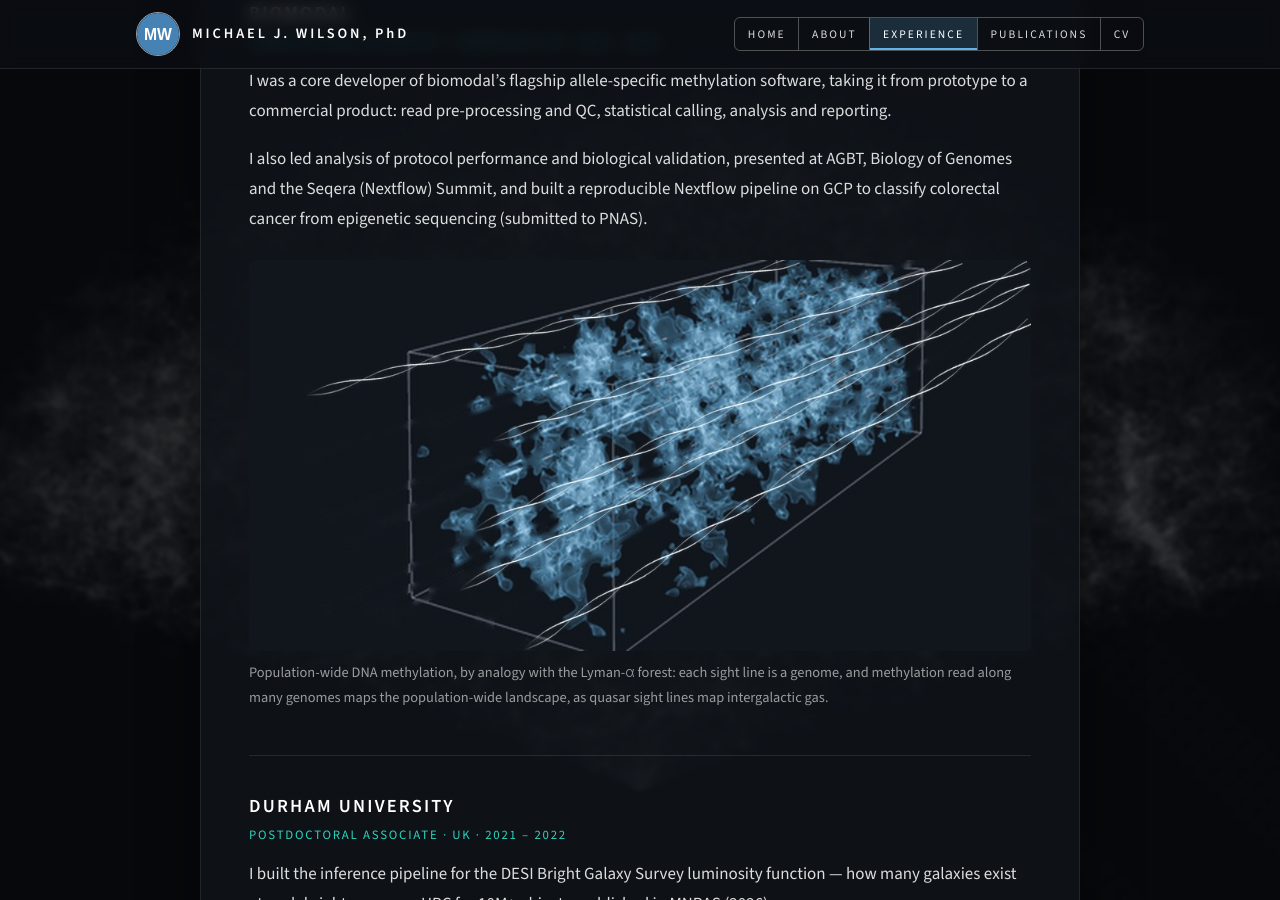
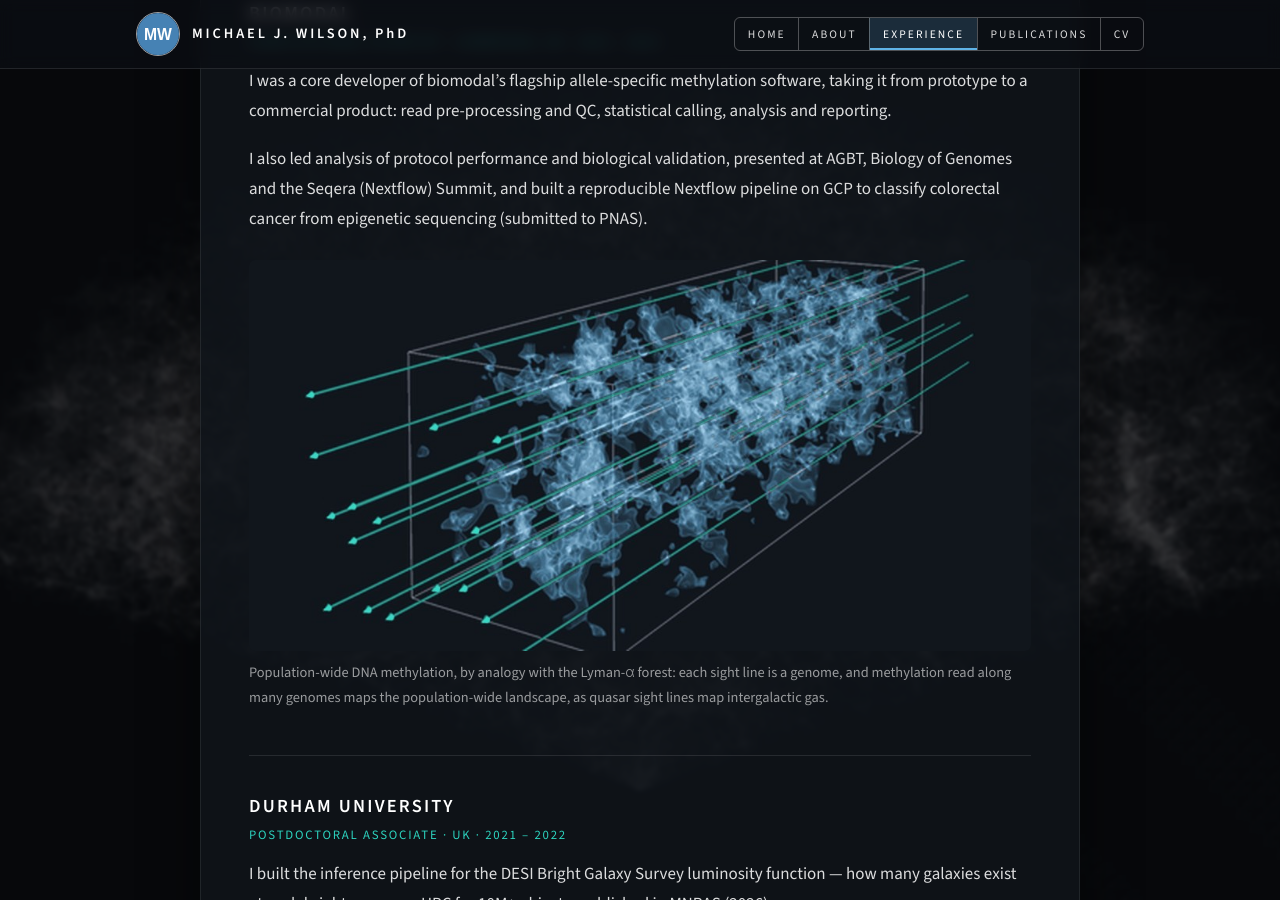
Before and after one commit to michaelJwilson/michaelJwilson.github.io, a Jekyll site: the page built from experience.md, in a window 1280 px wide and 900 px high, scrolled down 1295 px. Built offline with Jekyll 4.4.1, drawn with Linux system fonts in a browser that asks for light colours.

Commit message:
Biomodal figure: back to the simple recoloured image
Co-Authored-By: Claude Opus 5.5 <noreply@anthropic.com>
Claude-Session: https://claude.ai/code/session_01SiHqF3nmdqJf51uy6f9hsB

```diff
--- a/experience.md
+++ b/experience.md
@@ -33,7 +33,7 @@ I was a core developer of biomodal's flagship allele-specific methylation softwa
 
 I also led analysis of protocol performance and biological validation, presented at AGBT, Biology of Genomes and the Seqera (Nextflow) Summit, and built a reproducible Nextflow pipeline on GCP to classify colorectal cancer from epigenetic sequencing (submitted to PNAS).
 
-{% include figure.html src="/assets/img/experience/biomodal-genome-forest.jpg" alt="Five white DNA double helices passing as sight lines through a 3D map of clouds, as in the Lyman-alpha forest" caption="Population-wide DNA methylation, by analogy with the Lyman-α forest: each sight line is a genome, and methylation read along many genomes maps the population-wide landscape, as quasar sight lines map intergalactic gas." %}
+{% include figure.html src="/assets/img/experience/biomodal-genome-forest.jpg" alt="Sight lines passing through a 3D map of clouds, as in the Lyman-alpha forest; here each sight line stands for a sequenced genome" caption="Population-wide DNA methylation, by analogy with the Lyman-α forest: each sight line is a genome, and methylation read along many genomes maps the population-wide landscape, as quasar sight lines map intergalactic gas." %}
 </section>
 
 <section class="role" id="durham" markdown="1">
```
Also changed, not shown: assets/img/experience/biomodal-genome-forest.jpg.
